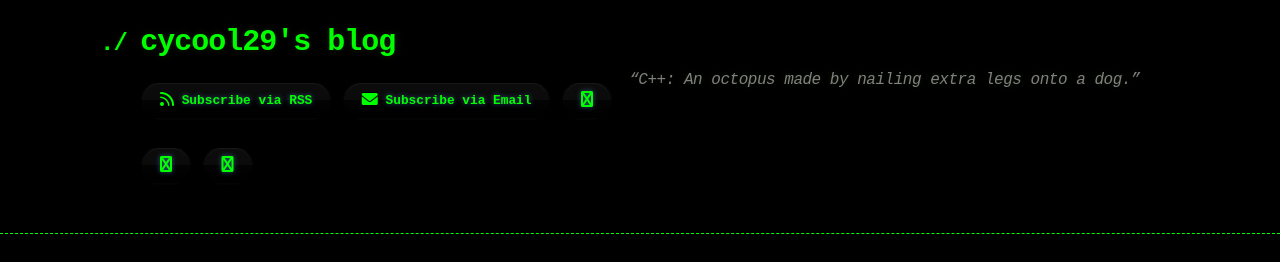
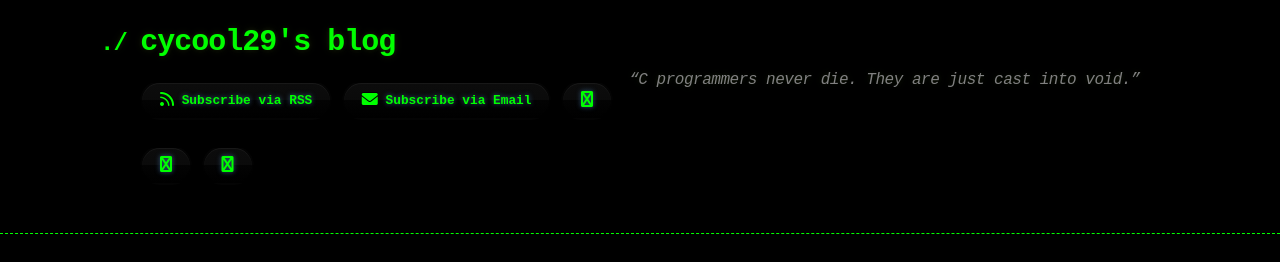
Before and after one commit to cycool29/cycool29.github.io, a Jekyll site: the page built from index.md, in a window 1280 px wide and 900 px high. Shown: the top 262 px of the window. Built offline with Jekyll 4.4.1, drawn with Linux system fonts in a browser that asks for light colours; a style sheet for code colours, icons or effects is not loaded.

Commit message:
Update quotes

```diff
--- a/_config.yml
+++ b/_config.yml
@@ -1,5 +1,5 @@
 title: cycool29's blog
-description: "“C++: An octopus made by nailing extra legs onto a dog.” "
+description: "“C programmers never die. They are just cast into void.” "
 bio: A high school student. Intermediate in Python, Git, Bash. Learning JavaScript. He/Him. "
 author: cycool29
 url: https://cycool29.github.io
```
